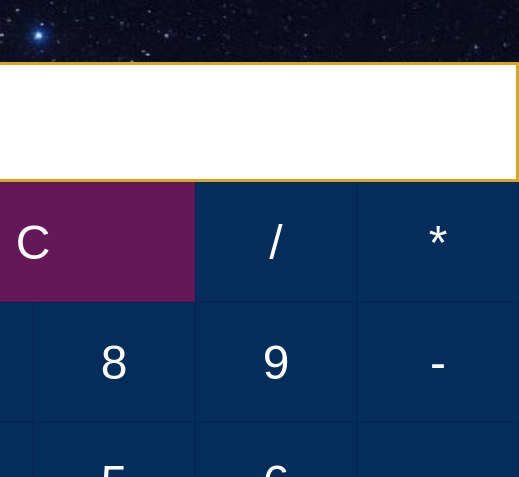
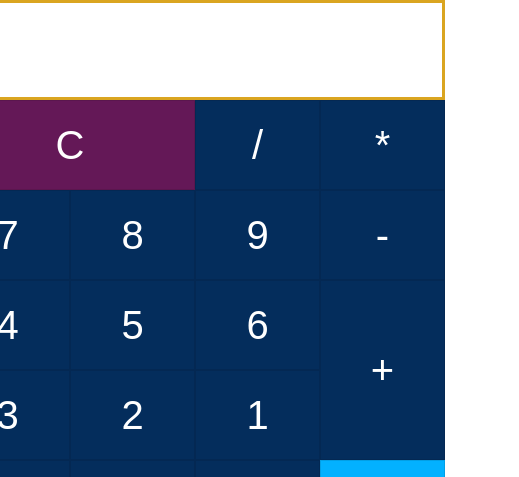
Before and after one commit to A-Muktar/calculator, a plain HTML site: page index.html in a window 390 px wide. Shown: the top 477 px of the page, 519 px wide, since content can reach past the window. Drawn offline with Linux system fonts and the light colour scheme.

Commit message:
calculator

```diff
--- a/main.css
+++ b/main.css
@@ -9,7 +9,7 @@ body {
     display: flex;
     justify-content: center;
     align-items: center;
-    min-height: 100vh;
+    height: 100%;
     background-image: url(bg.jpg) ;
     background-size: cover;
    /* background: #303b57; */
@@ -25,7 +25,7 @@ body {
 
 .Calcultor .value {
    grid-column: span 4;
-   height: 120px;
+   height: 100px;
    width:100%;
    text-align: right;
    border: 3px solid goldenrod;
@@ -37,7 +37,7 @@ body {
 .Calcultor span {
     display: grid;
     width: 162px;
-    height: 120px;
+    height: 110px;
     padding: 2px;
     font-size: 48px;
     color: #fff;
@@ -64,9 +64,55 @@ color: #111;
 
 .Calcultor span.Plus {
     grid-row: span 2;
-    height: 240px;
+    height: 220px;
 }
 
 .Calcultor span.equal {
   background: #03b1ff;
 }
+
+@media only screen and (max-width: 500px){
+    body {
+        display: flex;
+        justify-content: center;
+        align-items: center;
+        height: 100%;
+        background-image: url(bg.jpg) ;
+        background-size: cover;
+       /* background: #303b57; */
+    }
+
+    .Calcultor .value {
+        grid-column: span 4;
+        height: 100px;
+        width:100%;
+        text-align: right;
+        border: 3px solid goldenrod;
+        outline: none;
+        padding: 10px;
+        font-size: 50px;
+     }
+
+
+.Calcultor span {
+    display: grid;
+    width: 125px;
+    height: 90px;
+    padding: 2px;
+    font-size: 40px;
+    color: #fff;
+    background-color: #042d5c;
+    place-items: center;
+    border: 1px solid rgba(0, 0, 0, .1)
+}
+.Calcultor span.clear {
+    grid-column: span 2;
+    width: 250px;
+    background:#641857
+}
+
+.Calcultor span.Plus {
+    grid-row: span 2;
+    height: 180px;
+}
+}
```
